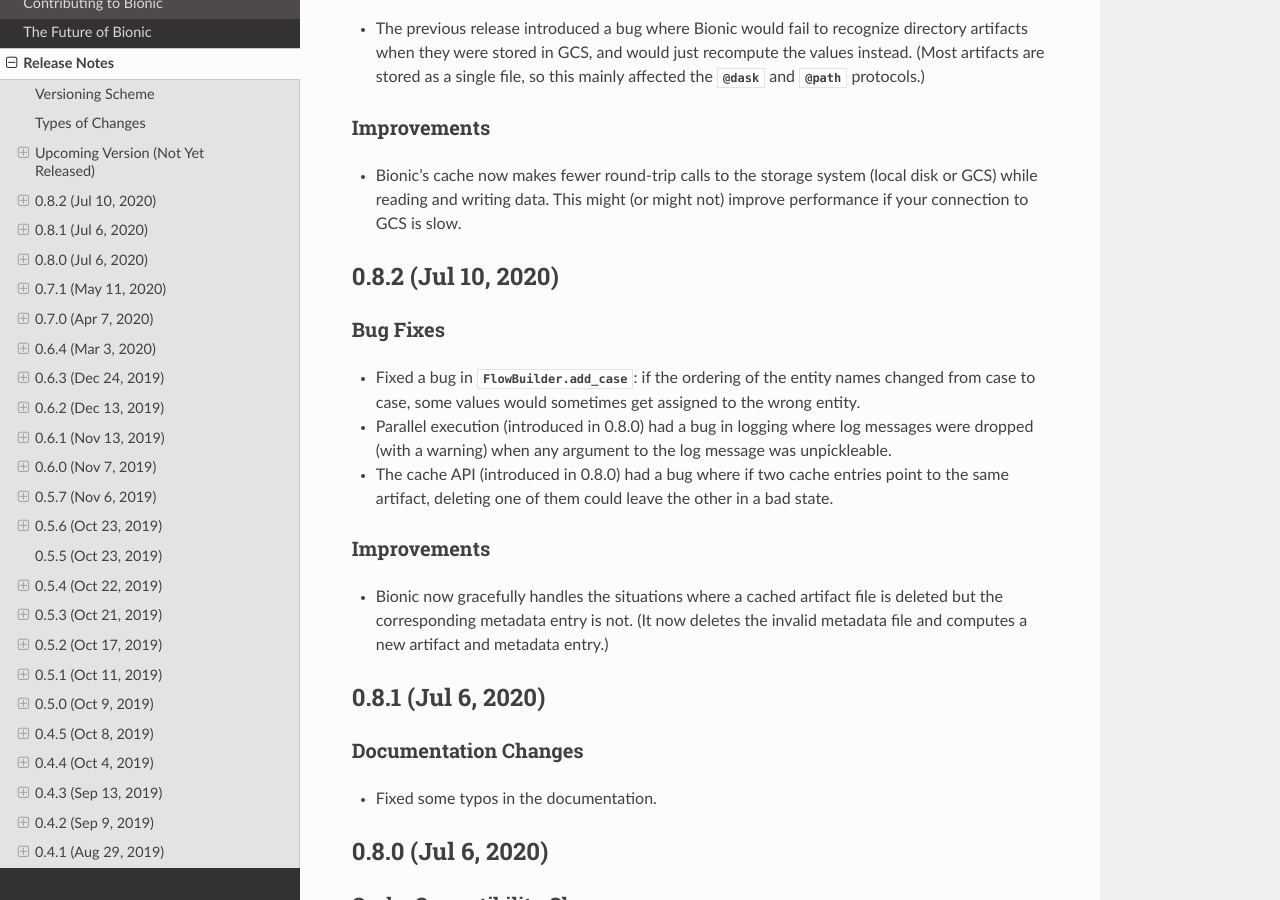
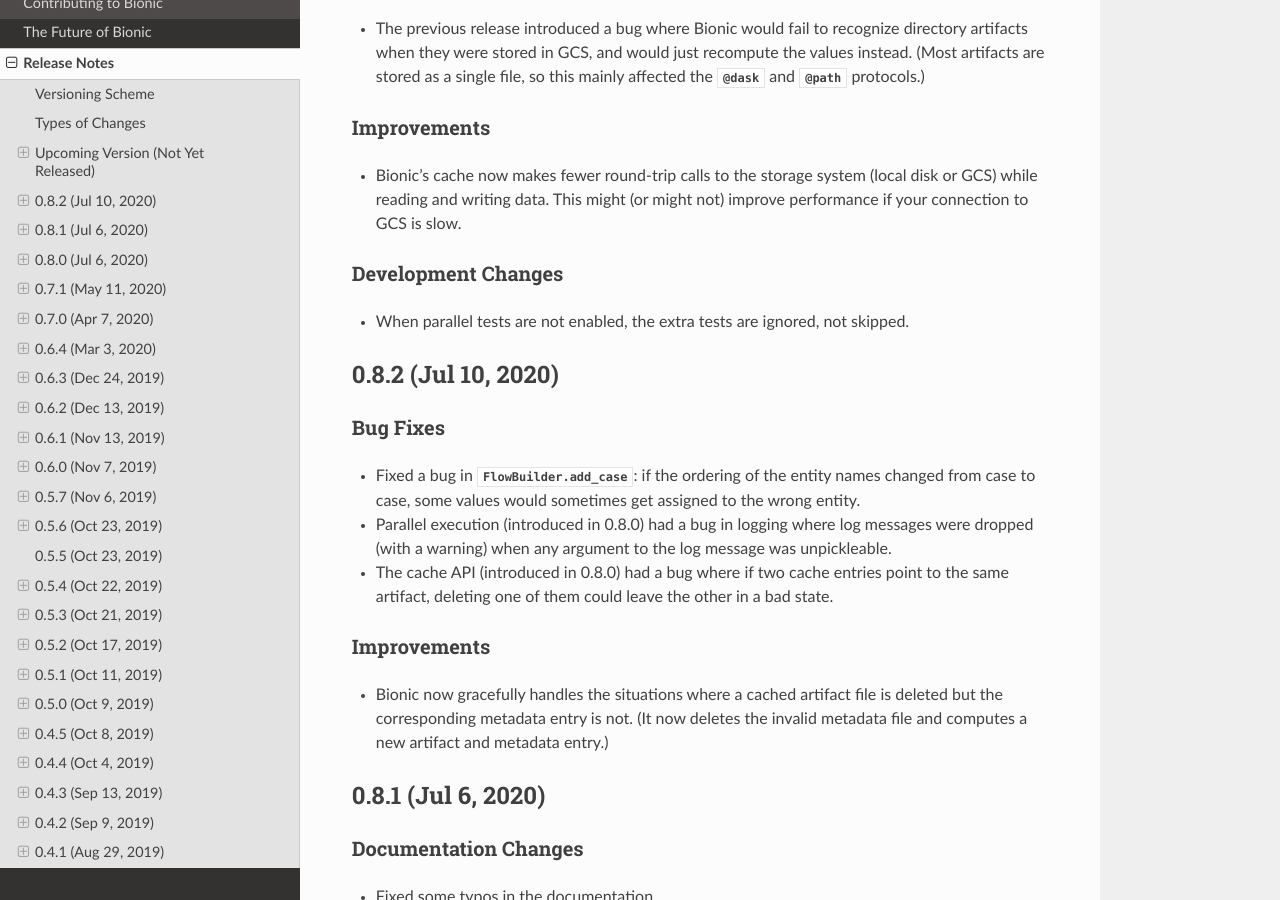
Before and after one commit to square/bionic, a Sphinx documentation site: the page built from docs/release-notes.rst, in a window 1280 px wide and 900 px high, scrolled down 1612 px. Built offline with Sphinx 7.4.7 and the Read the Docs theme 2.0.0, drawn with Linux system fonts in a browser that asks for light colours.

Commit message:
Don't skip parallel tests, just ignore them
Until now, the default test suite had a large number of skipped tests,
because it generated and skipped a parallel version of most tests. This
commit ignores those tests instead of just skipping them, which makes
things feel a little cleaner.

```diff
--- a/docs/release-notes.rst
+++ b/docs/release-notes.rst
@@ -88,11 +88,16 @@
   protocols.)
 
 Improvements
-.........
+............
 
 - Bionic's cache now makes fewer round-trip calls to the storage system (local disk
   or GCS) while reading and writing data. This might (or might not) improve performance
   if your connection to GCS is slow.
+
+Development Changes
+...................
+
+- When parallel tests are not enabled, the extra tests are ignored, not skipped.
 
 0.8.2 (Jul 10, 2020)
 --------------------
```
Also changed, not shown: 1 other file.
